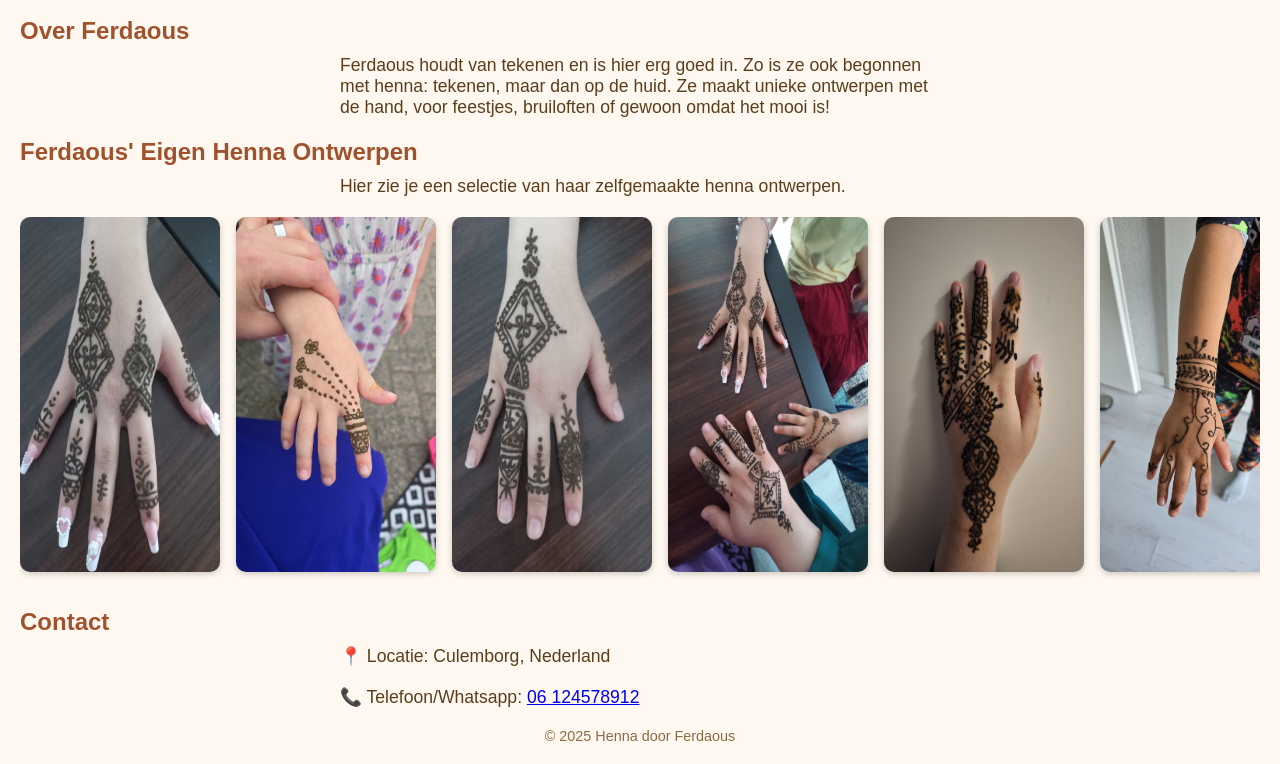
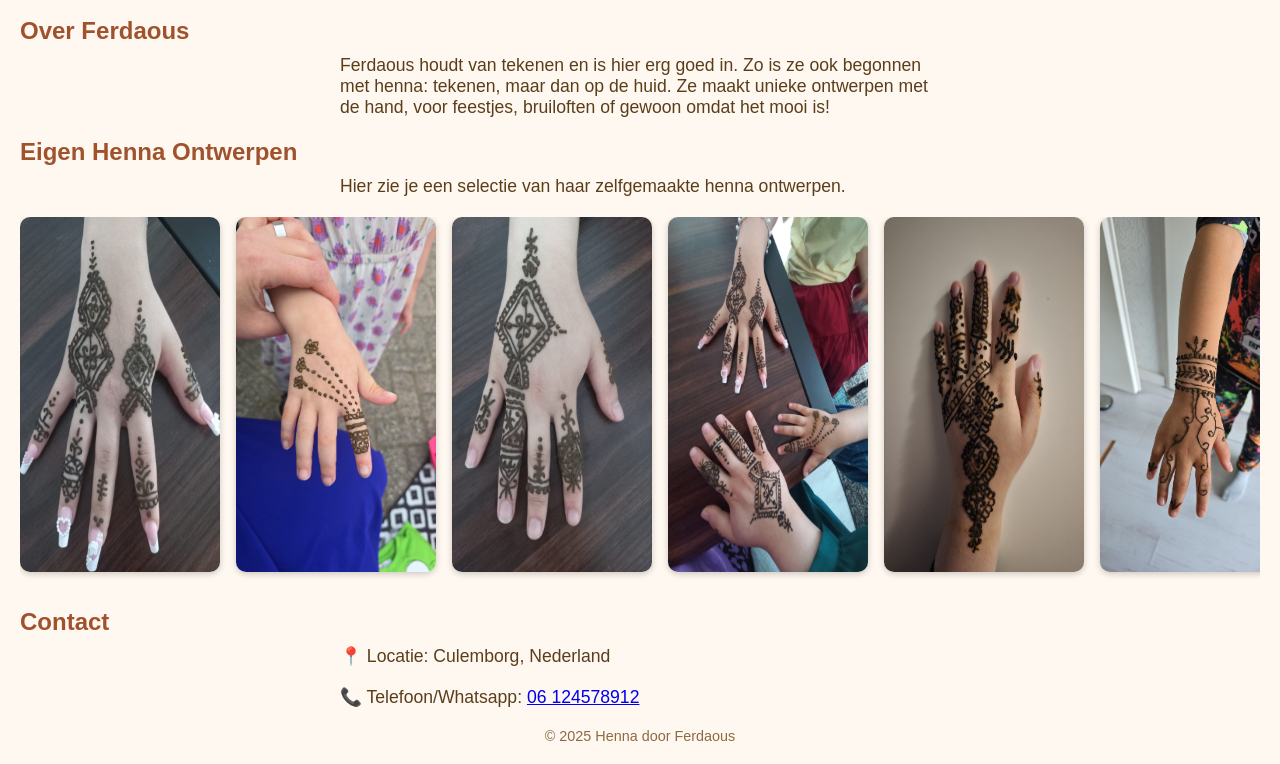
Before and after one commit to HassanElHassan/henna-portfolio, a plain HTML site: page index.html in a window 1280 px wide. Shown: the part 109-873 px from the top of the page. Drawn offline with Linux system fonts and the light colour scheme.

Commit message:
third commit

```diff
--- a/index.html
+++ b/index.html
@@ -70,7 +70,7 @@
 </section>
 
 <section id="gallery">
-  <h2>Ferdaous' Eigen Henna Ontwerpen</h2>
+  <h2>Eigen Henna Ontwerpen</h2>
   <p>Hier zie je een selectie van haar zelfgemaakte henna ontwerpen.</p>
   <div class="gallery-scroll">
     <img src="henna1.jpg" alt="Henna ontwerp 1" />
```
